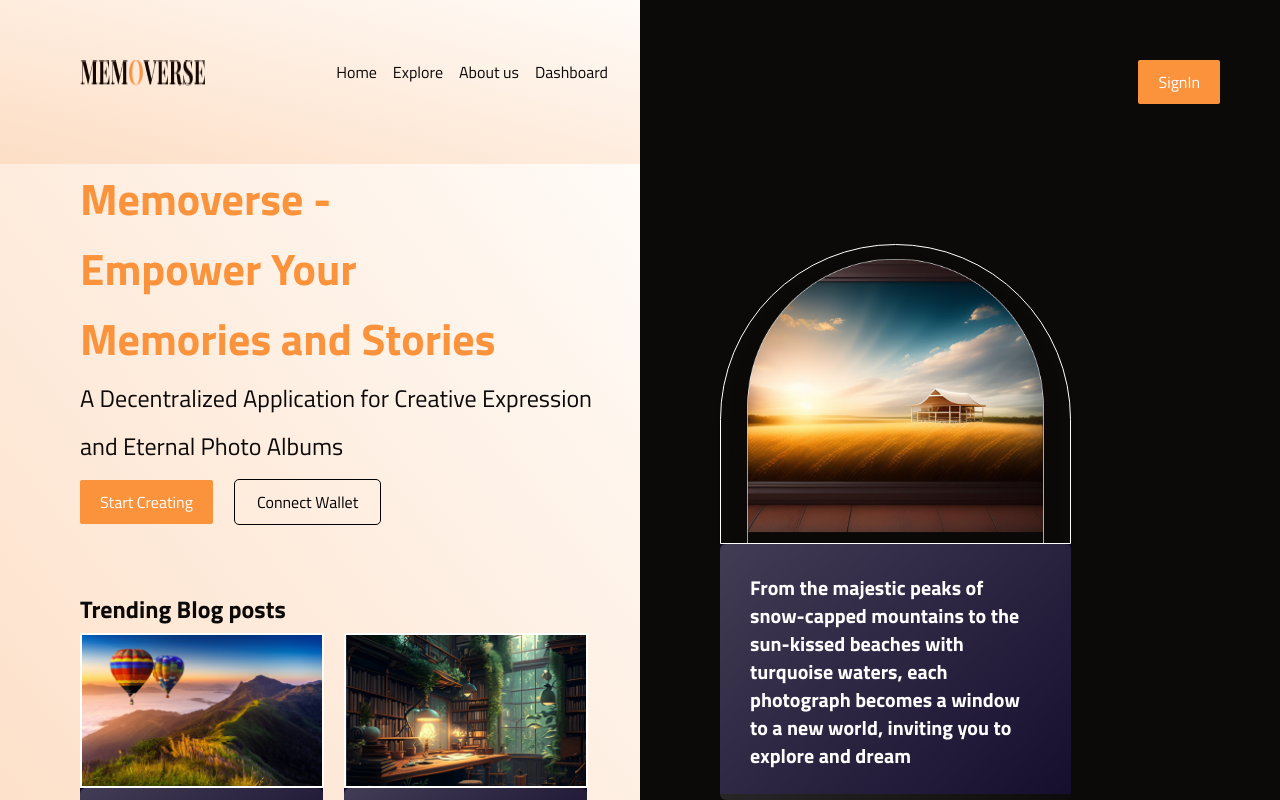
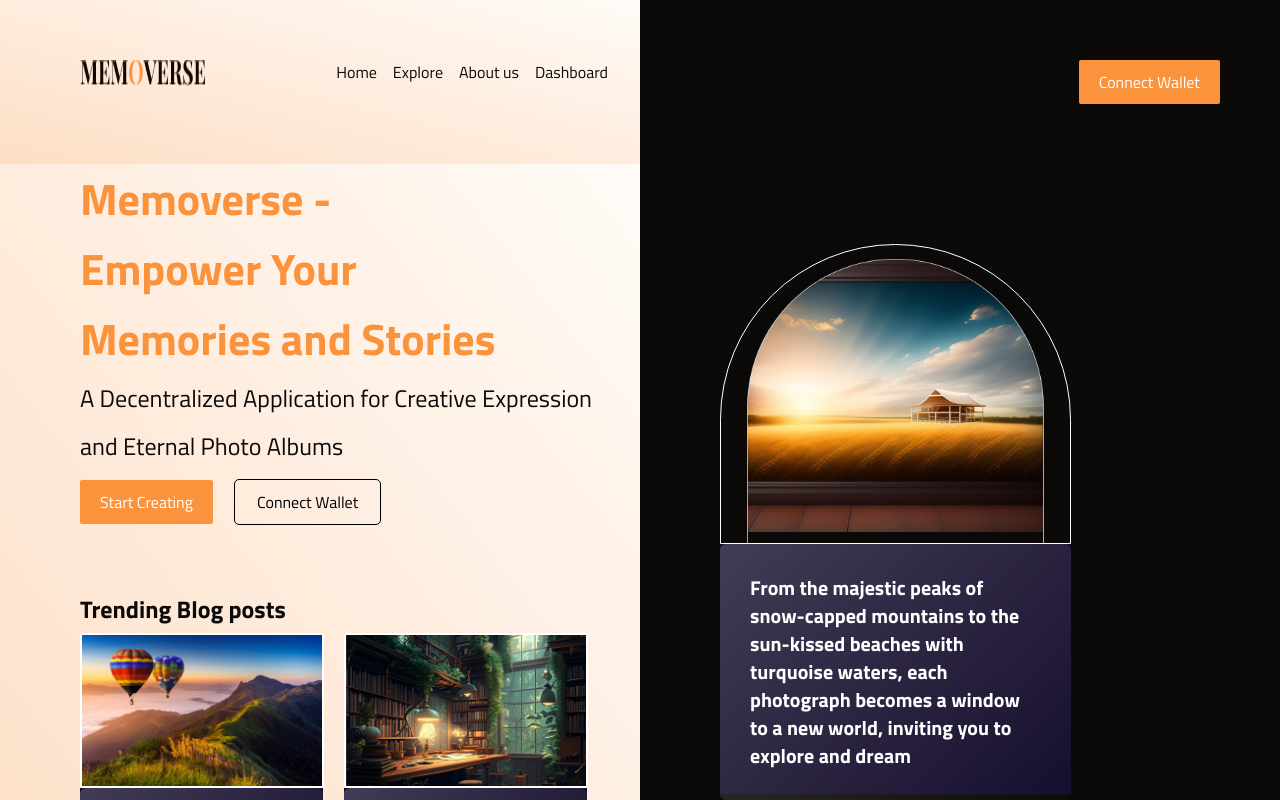
Before and after one commit to pheobeayo/memoverse, a React (Vite) app in the folder MEMOVERSE/: page /#/ in a window 1280 px wide. Built offline with nearby package versions, Linux system fonts and the light colour scheme.

Commit message:
Your commit message

```diff
--- a/MEMOVERSE/src/Component/element/Header/index.jsx
+++ b/MEMOVERSE/src/Component/element/Header/index.jsx
@@ -69,7 +69,7 @@ export default function Header() {
                   className="bg-gradient-to-r from-orange-400 px-5 py-2.5
                   to-orange-400 text-white rounded-sm text-center"
                 >
-                  SignIn
+                  Connect Wallet
                 </button>
               </Link>
             </div>
--- /dev/null
+++ b/MEMOVERSE/src/Pages/BlogPost.jsx
@@ -0,0 +1,10 @@
+import Header from "../Component/element/Header";
+import Footer from "../Component/element/Footer";
+export default function BlogPost() {
+     return(
+          <div>
+              <Header />
+            <Footer />
+          </div>
+     )
+}
```
